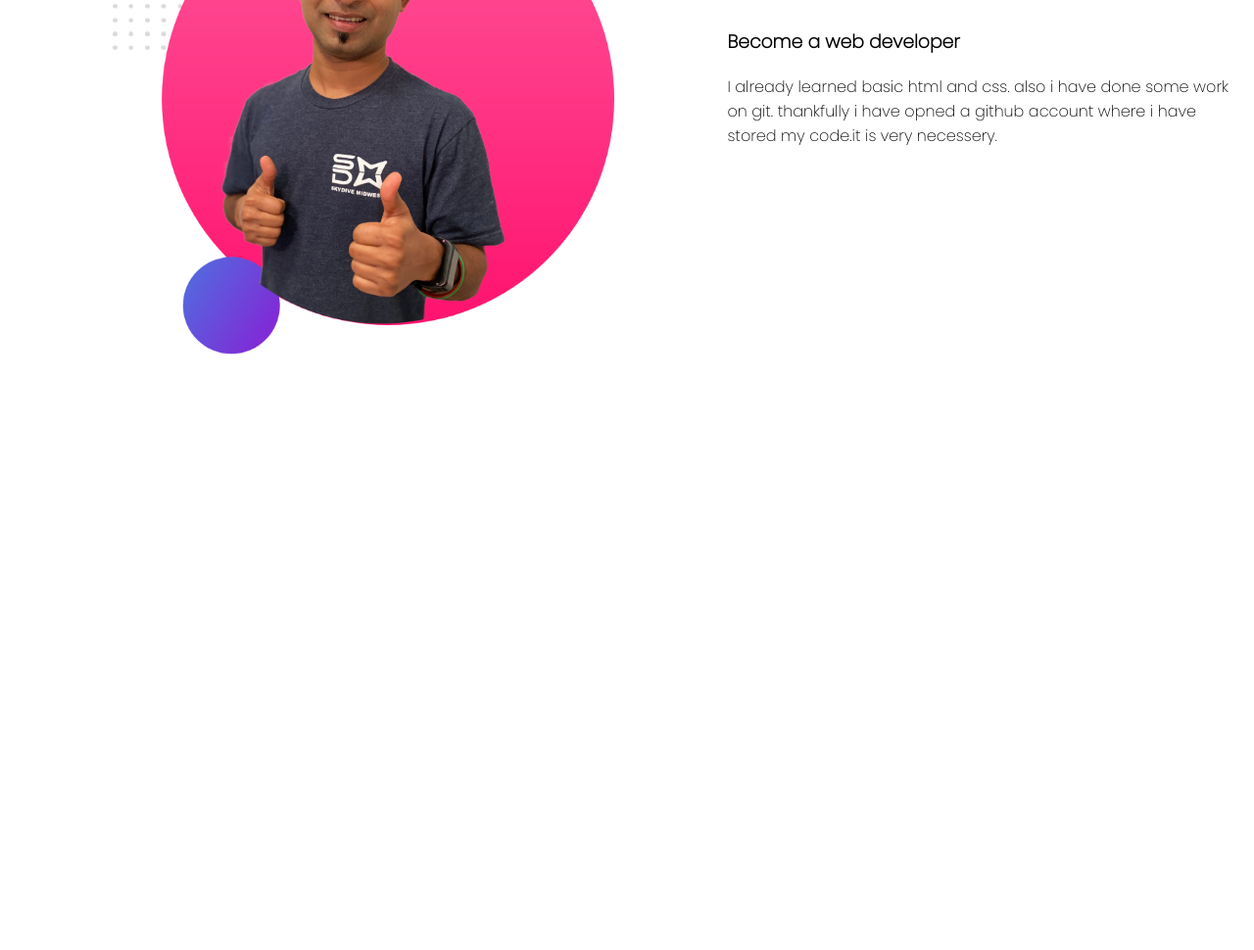
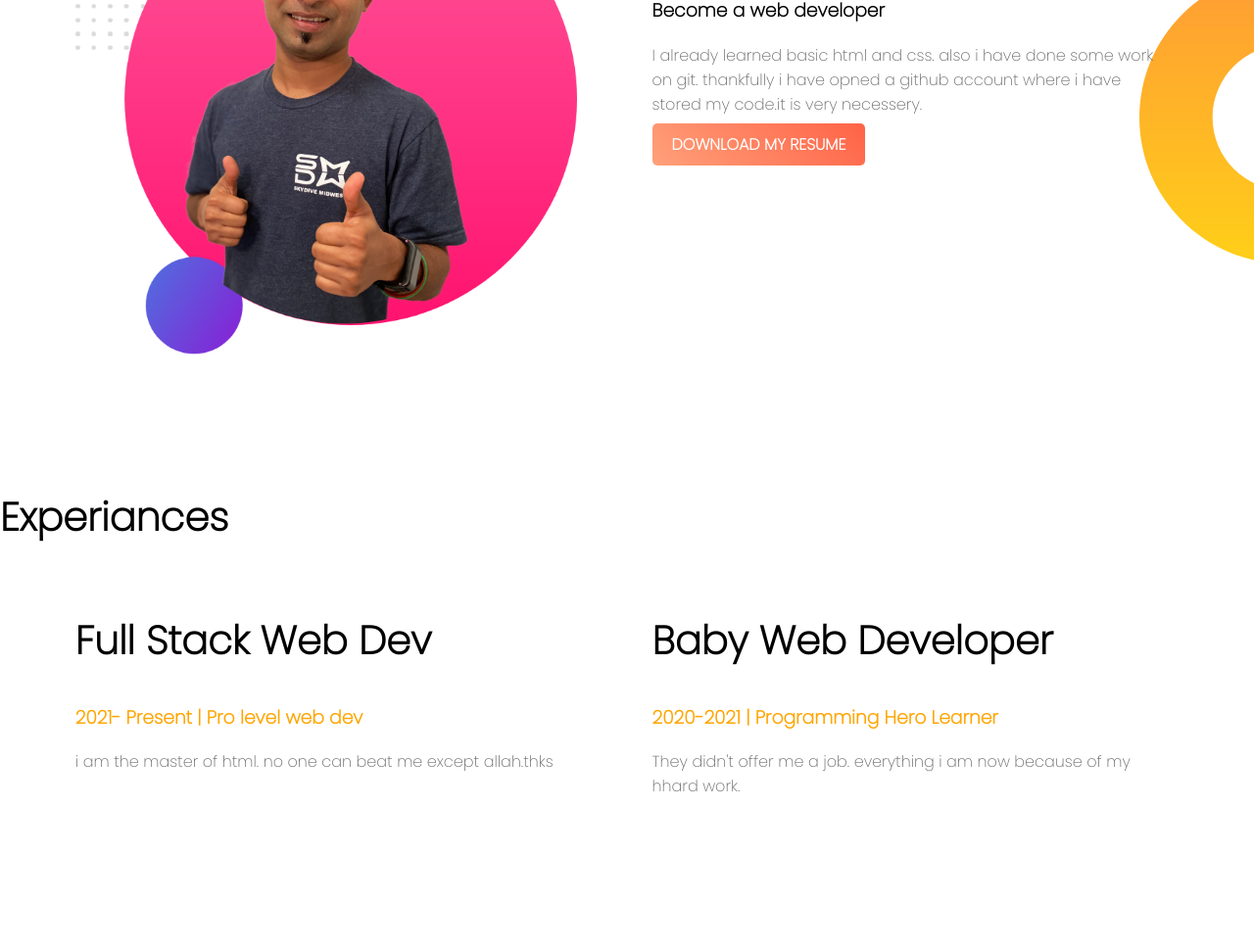
Before and after one commit to fardinrafatbd/web-portfolio, a plain HTML site: page index.html in a window 1280 px wide. Shown: the part 758-1728 px from the top of the page at 98% size. Before the commit the page ends 1256 px from the top, so only its background shows below. Drawn offline with Linux system fonts and the light colour scheme.

Commit message:
3rd sectrion added

```diff
--- a/index.html
+++ b/index.html
@@ -12,7 +12,7 @@
   <section class="top-banner">
     <div class="half-width">
     <h1>Welcome to</h1>
-    <h1><span class="name-highlight">Fardin</span> Website</h1>
+    <h1><span class="orange-highlight">Fardin</span> Website</h1>
     <h3>I am a professional web developer</h3>
     <p>i want to beacame a professional web developer.i will not stop now.
       if anyone try to distract me from my course, i wont spare him.I will show everyone that i am a programming hero web developer and working for big big comapnies.
@@ -28,11 +28,25 @@
       <img src="imeges/jhankar2.png" alt="">
     </div>
     <div class="half-width">
-    <h1>Dream Big</h1>
+    <h2>Dream Big</h2>
     <h3>Become a web developer</h3>
     <p>I already learned basic html and css. also i have done some work on git. thankfully i have opned a github account where i have stored my code.it is very necessery.</p>
+    <a class="link-button" target="_blank" href="https://www.youtube.com/">DOWNLOAD MY RESUME</a>
     </div>
 
   </section>
+  <section>
+    <h2>Experiances</h2>
+    <div class="half-width">
+      <h2>Full Stack Web Dev</h2>
+      <h3 class="orange-highlight">2021- Present | Pro level web dev</h3>
+      <p>i am the master of html. no one can beat me except allah.thks</p>
+    </div>
+    <div class="half-width">
+      <h2>Baby Web Developer</h2>
+      <h3 class="orange-highlight">2020-2021 | Programming Hero Learner</h3>
+      <p>They didn't offer me a job. everything i am now because of my hhard work.</p>
+    </div>
+  </section>
 </body>
 </html>
--- a/style.css
+++ b/style.css
@@ -1,22 +1,24 @@
 h1{
   font-size: 50px;
 }
-h3{
-  font:bold;
+h2{
+  font-size: 40px;
 }
-
+p{
+  color: dimgray;
+}
 body{
   font-family: 'Poppins', sans-serif;
   margin: 0%;
 }
-.name-highlight{
+.orange-highlight{
     color: orange;
 }
 .half-width{
 
   width: 40%;
   margin-left:5%;
-  padding-left: 4%;
+  padding-left: 1%;
   float: left;
 
 }
@@ -40,3 +42,8 @@ section{
   font-weight:700;
 
 }
+.dream-area{
+  background-image:url(imeges/dream-bg.png);
+  background-repeat: no-repeat;
+  background-position: right;
+}
```
